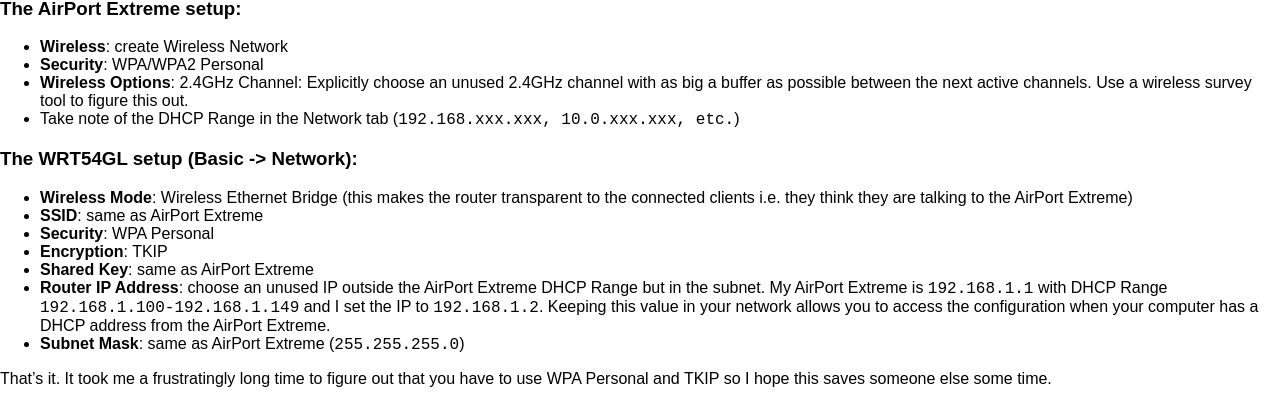
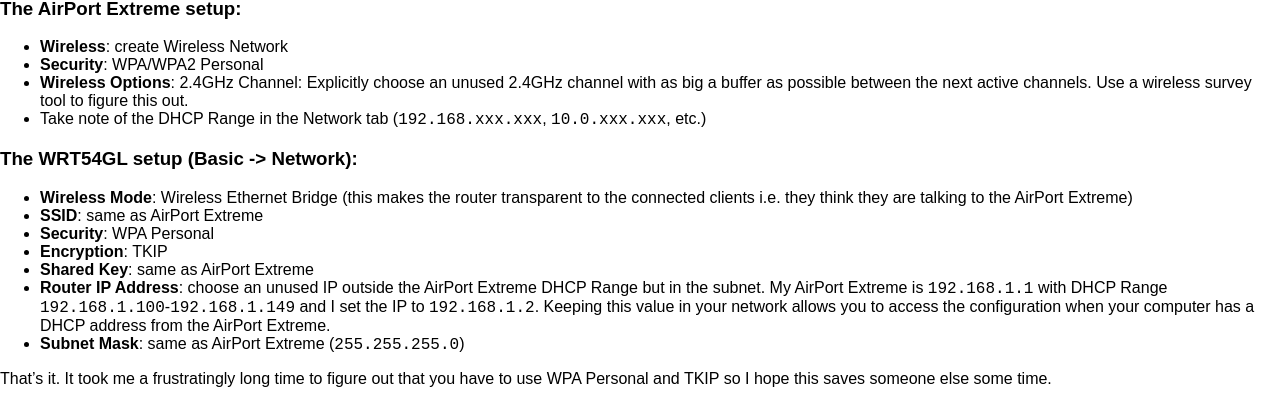
Before and after one commit to maxkostow/maxkostow.github.com, a Jekyll site: the page built from _posts/2012-03-19-networking-apple-linksys.md, in a window 1280 px wide. Shown: the part 225-629 px from the top of the page. Built offline with Jekyll 4.4.1, drawn with Linux system fonts in a browser that asks for light colours.

Commit message:
update style

````diff
--- a/_posts/2012-03-19-networking-apple-linksys.md
+++ b/_posts/2012-03-19-networking-apple-linksys.md
@@ -14,7 +14,7 @@
 - **Wireless**: create Wireless Network
 - **Security**: WPA/WPA2 Personal
 - **Wireless Options**: 2.4GHz Channel: Explicitly choose an unused 2.4GHz channel with as big a buffer as possible between the next active channels. Use a wireless survey tool to figure this out.
-- Take note of the DHCP Range in the Network tab (```192.168.xxx.xxx, 10.0.xxx.xxx, etc.```)
+- Take note of the DHCP Range in the Network tab (`192.168.xxx.xxx`, `10.0.xxx.xxx`, etc.)
 
 ###The WRT54GL setup (Basic -> Network):
 
@@ -23,8 +23,8 @@
 - **Security**: WPA Personal
 - **Encryption**: TKIP
 - **Shared Key**: same as AirPort Extreme
-- **Router IP Address**: choose an unused IP outside the AirPort Extreme DHCP Range but in the subnet. My AirPort Extreme is ```192.168.1.1``` with DHCP Range ```192.168.1.100-192.168.1.149``` and I set the IP to ```192.168.1.2```. Keeping this value in your network allows you to access the configuration when your computer has a DHCP address from the AirPort Extreme.
-- **Subnet Mask**: same as AirPort Extreme (```255.255.255.0```)
+- **Router IP Address**: choose an unused IP outside the AirPort Extreme DHCP Range but in the subnet. My AirPort Extreme is `192.168.1.1` with DHCP Range `192.168.1.100`-`192.168.1.149` and I set the IP to `192.168.1.2`. Keeping this value in your network allows you to access the configuration when your computer has a DHCP address from the AirPort Extreme.
+- **Subnet Mask**: same as AirPort Extreme (`255.255.255.0`)
 
 That's it. It took me a frustratingly long time to figure out that you have to use WPA Personal and TKIP so I hope this saves someone else some time.
 
````
Also changed, not shown: _posts/2012-12-23-woodson.md (+6 -4 lines), media/css/blog.css (+17 -0 lines).
